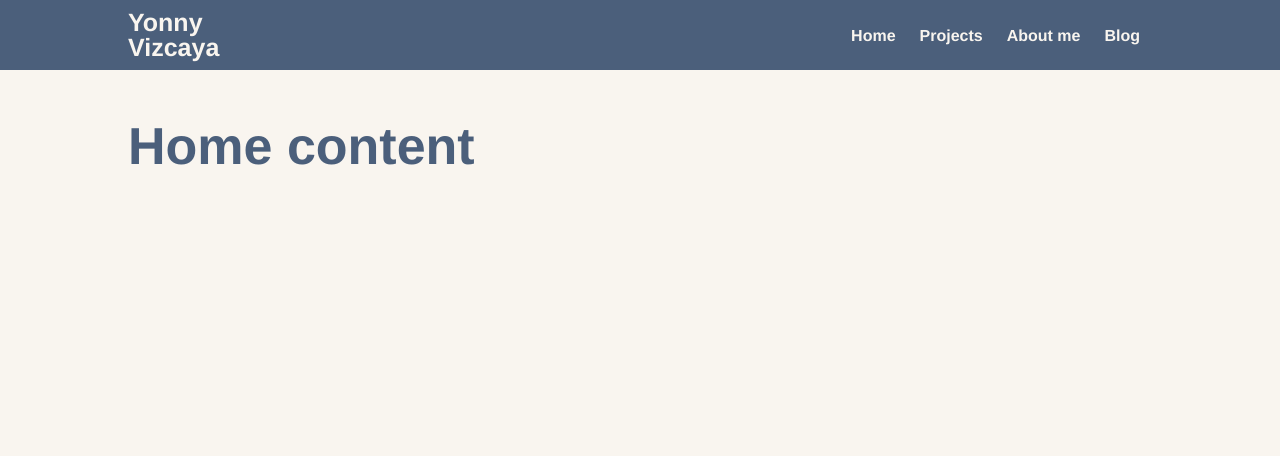
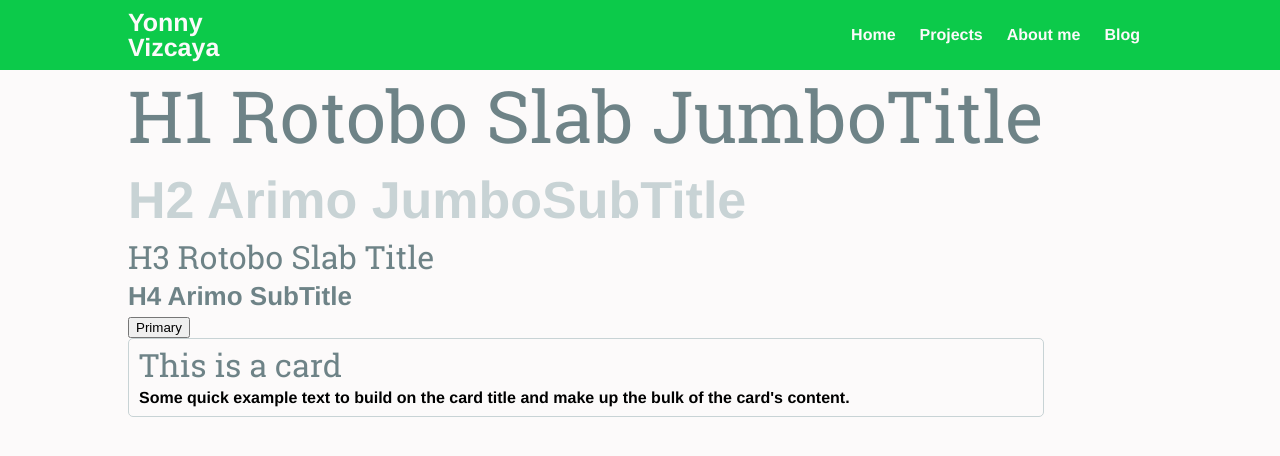
Before and after one commit to yonnyviz/portfolio, an Angular app: page / in a window 1280 px wide. Shown: the top 456 px of the page. Built offline with nearby package versions, Linux system fonts and the light colour scheme.

Commit message:
Updating Branch

```diff
--- a/src/app/presentation/home/index/index.component.html
+++ b/src/app/presentation/home/index/index.component.html
@@ -1 +1,11 @@
-<h2>Home content</h2>
+<h1>H1 Rotobo Slab JumboTitle</h1>
+<h2>H2 Arimo JumboSubTitle</h2>
+<h3>H3 Rotobo Slab Title</h3>
+<h4>H4 Arimo SubTitle</h4>
+
+<button>Primary</button>
+
+<div class="card">
+    <h3>This is a card</h3>
+    <p>Some quick example text to build on the card title and make up the bulk of the card's content.</p>
+</div>
--- a/src/assets/sass/base/_elements.scss
+++ b/src/assets/sass/base/_elements.scss
@@ -1,5 +1,5 @@
 body {
-    font-family: RobotoSlab;
+    font-family: $body-primary-font;
     font-weight: 400;
     font-style: normal;
     background-color: $body-bg;
@@ -8,66 +8,49 @@ body {
 h1, h2, h3, h4, h5, h6 {
     margin-left: 0;
     margin-right: 0;
-    color: $main-dark-blue;
+    color: $headings-main-color;
+    margin-bottom: 0.3em;
 }
 
 h1 {
-    font-family: Arimo;
-    font-weight: 700;
+    color: $headings-feature-color;
+    font-family: $headings-title-font;
+    font-weight: 400;
     display: block;
     font-size: 72px;
-    margin-bottom: 0.3em;
-  }
+}
 
 h2 {
+    color: $headings-muted-color;
     font-family: Arimo;
     font-weight: 700;
     display: block;
     font-size: 52px;
-    margin-bottom: 0.83em;
 }
 
 h3 {
-    font-family: Arimo;
-    font-weight: 700;
+    font-family: $headings-title-font;
+    font-weight: 400;
     display: block;
     font-size: 32px;
-    margin-bottom: 1em;
 }
 
 h4 {
     font-family: Arimo;
-    font-weight: 700;
+    font-weight: 400;
     display: block;
     font-size: 26px;
-    margin-bottom: 1.33em;
-}
-
-h5 {
-    font-family: Arimo;
-    font-weight: 700;
-    display: block;
-    font-size: .83em;
-    margin-bottom: 1.67em;
-}
-
-h6 {
-    font-family: Arimo;
-    font-weight: 700;
-    display: block;
-    font-size: .67em;
-    margin-bottom: 2.33em;
 }
 
 a {
-    font-family: $primary-font;
+    font-family: $body-primary-font;
     font-weight: 300;
     text-decoration: none;
     color: $main-white;
 }
 
 a:hover {
-    font-family: $primary-font;
+    font-family: $body-primary-font;
     font-weight: 300;
     text-decoration: none;
     color: $main-white;
--- a/src/assets/sass/layout/_base.scss
+++ b/src/assets/sass/layout/_base.scss
@@ -4,24 +4,16 @@
 * Mayor layouts tradionally uses ID selectors.
 *
 * Table of contents:
-* -
-*
+* - Styles of global elements.
+* - header.
+* - main.
+* - content.
+* - footer.
 * */
 
-/* Margin Variables */
-$main-margin: 10px 10%;
+/* Layout Variables */
+$main-layout-padding: 10px 10%;
 
-#header {
-    @include layoutFlex();
-    @include directionFlex(row);
-    @include justifyContent(space-between);
-
-    padding: $main-margin;
-}
-
-#main {
-    @include layoutFlex();
-    @include directionFlex(row);
-
-    padding: 50px 10%;
-}
+/* Imports */
+@import "./_header";
+@import "./_main";
--- /dev/null
+++ b/src/assets/sass/layout/_header.scss
@@ -0,0 +1,9 @@
+#header {
+  @include layoutFlex();
+  @include directionFlex(row);
+  @include justifyContent(space-between);
+
+  padding: $main-layout-padding;
+  background-color: $header-bg-color;
+  color: $header-font-color;
+}
--- /dev/null
+++ b/src/assets/sass/layout/_main.scss
@@ -0,0 +1,6 @@
+#main {
+  @include layoutFlex();
+  @include directionFlex(row);
+
+  padding: $main-layout-padding;
+}
--- a/src/assets/sass/module/_base.scss
+++ b/src/assets/sass/module/_base.scss
@@ -1,4 +1,3 @@
-
 /*
 * Modules Rules:
 * Modular, reusable parts of our design.
@@ -15,15 +14,16 @@
 *
 * */
 
-@import '_top-navigation';
+@import "_top-navigation";
+@import "_card";
 
-.logo{
-    font-family: $primary-font;
-    &--name{
+.logo {
+  font-family: $body-primary-font;
+  &--name {
     font-size: 25px;
     font-weight: 300;
   }
-    &--lastname{
+  &--lastname {
     font-size: 25px;
     font-weight: 700;
   }
--- /dev/null
+++ b/src/assets/sass/module/_card.scss
@@ -0,0 +1,5 @@
+.card {
+    border: 1px solid $main-gray;
+    border-radius: 5px;
+    padding: 10px;
+}
--- a/src/assets/sass/theme/_colors.scss
+++ b/src/assets/sass/theme/_colors.scss
@@ -1,13 +1,18 @@
-// Main colors
-$main-white: #f9f5ef;
+// Theme Colors
+$main-white: #FCFAFA;
 $main-red: #fd6574;
-$main-dark-blue: #4b5f7b;
+$main-gray: #C8D3D5;
+$main-dark-blue: #6E8387;
+$main-dark-green: #0CCA4A;
+$main-light-green: #6CE559;
 
-// Background colors
-$body-bg:    $main-white;
-$header-bg:    $main-red;
+// Element Colors
+$body-bg: $main-white;
+$body-font-color: $main-dark-blue;
 
-#header {
-    background-color: $main-dark-blue;
-    color: $main-white;
-}
+$header-bg-color: $main-dark-green;
+$header-font-color: $main-white;
+
+$headings-main-color: $main-dark-blue;
+$headings-feature-color: $main-dark-blue;
+$headings-muted-color: $main-gray;
--- a/src/assets/sass/theme/_typography.scss
+++ b/src/assets/sass/theme/_typography.scss
@@ -9,31 +9,36 @@
 //   }
 
 @font-face {
-    font-family: 'Arimo';
-    src: url('assets/fonts/Arimo/Arimo-Bold.ttf') format('truetype');
+  font-family: "Arimo";
+  src: url("assets/fonts/Arimo/Arimo-Bold.ttf") format("truetype");
   font-weight: 700;
   font-style: bold;
 }
 
 @font-face {
-    font-family: 'Arimo';
-    src: url('assets/fonts/Arimo/Arimo-Italic.ttf') format('truetype');
+  font-family: "Arimo";
+  src: url("assets/fonts/Arimo/Arimo-Italic.ttf") format("truetype");
   font-weight: 400;
   font-style: italic;
 }
 
 @font-face {
-    font-family: 'RobotoSlab';
-    src: url('assets/fonts/Roboto_Slab/RobotoSlab-Regular.ttf') format('truetype');
+  font-family: "RobotoSlab";
+  src: url("assets/fonts/Roboto_Slab/RobotoSlab-Regular.ttf") format("truetype");
   font-weight: 400;
   font-style: normal;
 }
 
 @font-face {
-    font-family: 'RobotoSlab';
-    src: url('assets/fonts/Roboto_Slab/RobotoSlab-Light.ttf') format('truetype');
+  font-family: "RobotoSlab";
+  src: url("assets/fonts/Roboto_Slab/RobotoSlab-Light.ttf") format("truetype");
   font-weight: 300;
   font-style: normal;
 }
 
-$primary-font:    Arimo;
+// Font Variables
+
+$body-primary-font: Arimo;
+
+$headings-title-font: RobotoSlab;
+$headings-subtitle-font: Arimo;
```
Lines whose indentation alone changed are shown as unchanged.
